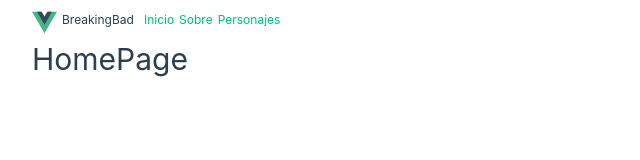
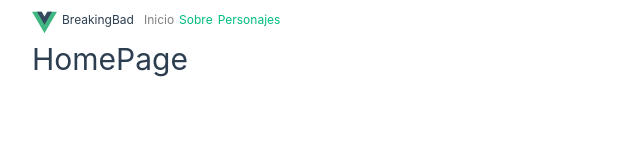
Before and after one commit to jparrot92/breakingBad, a Vue app: page / in a window 1280 px wide. Shown: the top 160 px of the page, without its empty margins (0-640 px from the left). Built offline with nearby package versions, Linux system fonts and the light colour scheme.

Commit message:
Ruta activa en el NavBar

```diff
--- a/src/assets/main.css
+++ b/src/assets/main.css
@@ -33,3 +33,12 @@ a,
     padding: 0 2rem;
   }
 }
+
+.router-link-active {
+  color: grey !important;
+  text-decoration: underline;
+}
+
+.router-link-exact-active{
+  text-decoration: none !important;
+}
```
